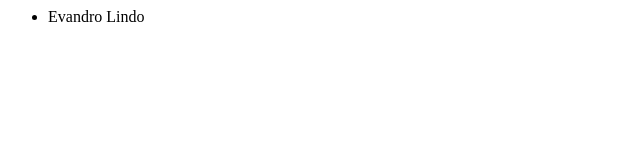
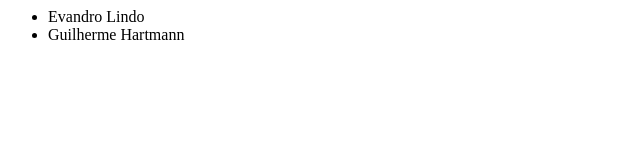
Before and after one commit to shelontwo/SENAC_ADS_Teste_git, a plain HTML site: page index.html in a window 1280 px wide. Shown: the whole page, without its empty margins (0-640 px from the left). Drawn offline with Linux system fonts and the light colour scheme.

Commit message:
nome add

```diff
--- a/index.html
+++ b/index.html
@@ -1,3 +1,4 @@
 <ul>
     <li>Evandro Lindo</li>
+    <li>Guilherme Hartmann</li>
 </ul>
```
